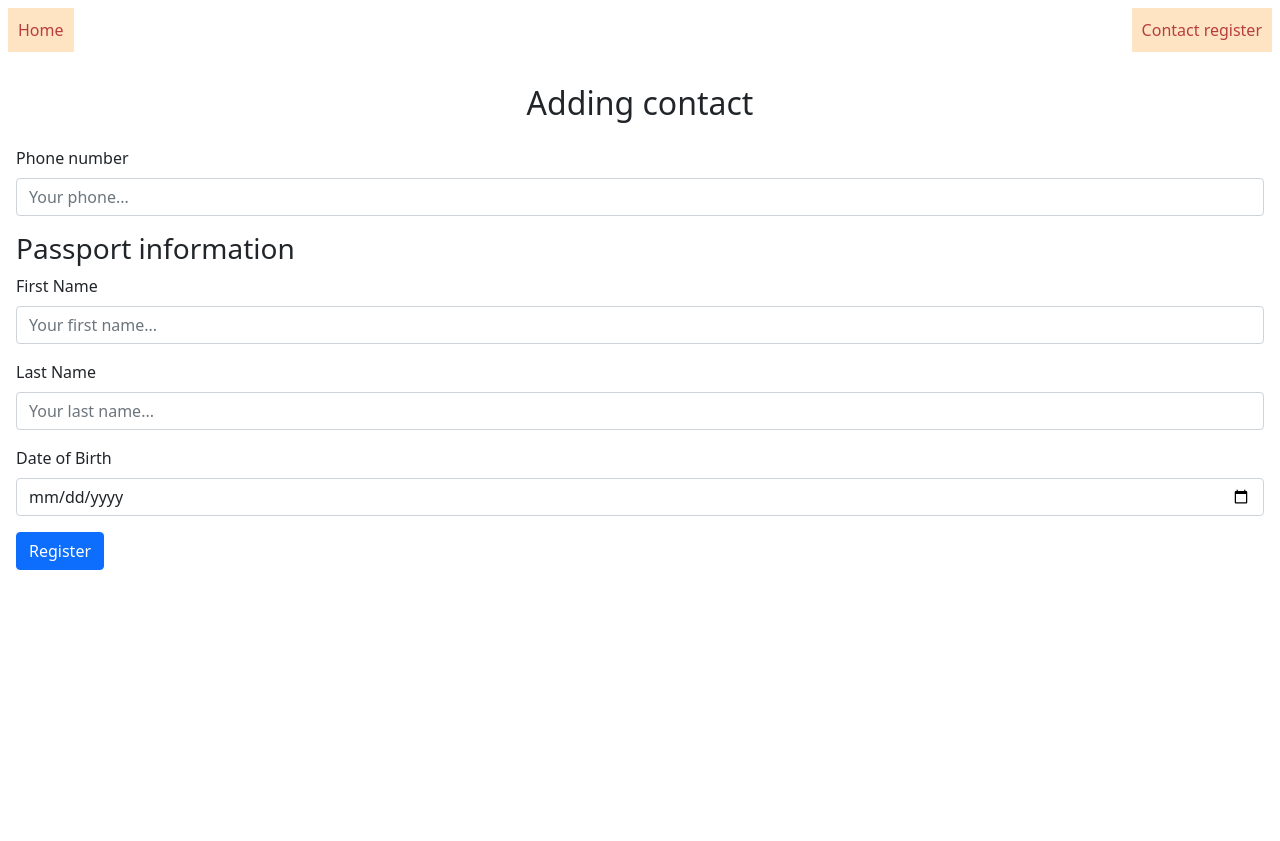
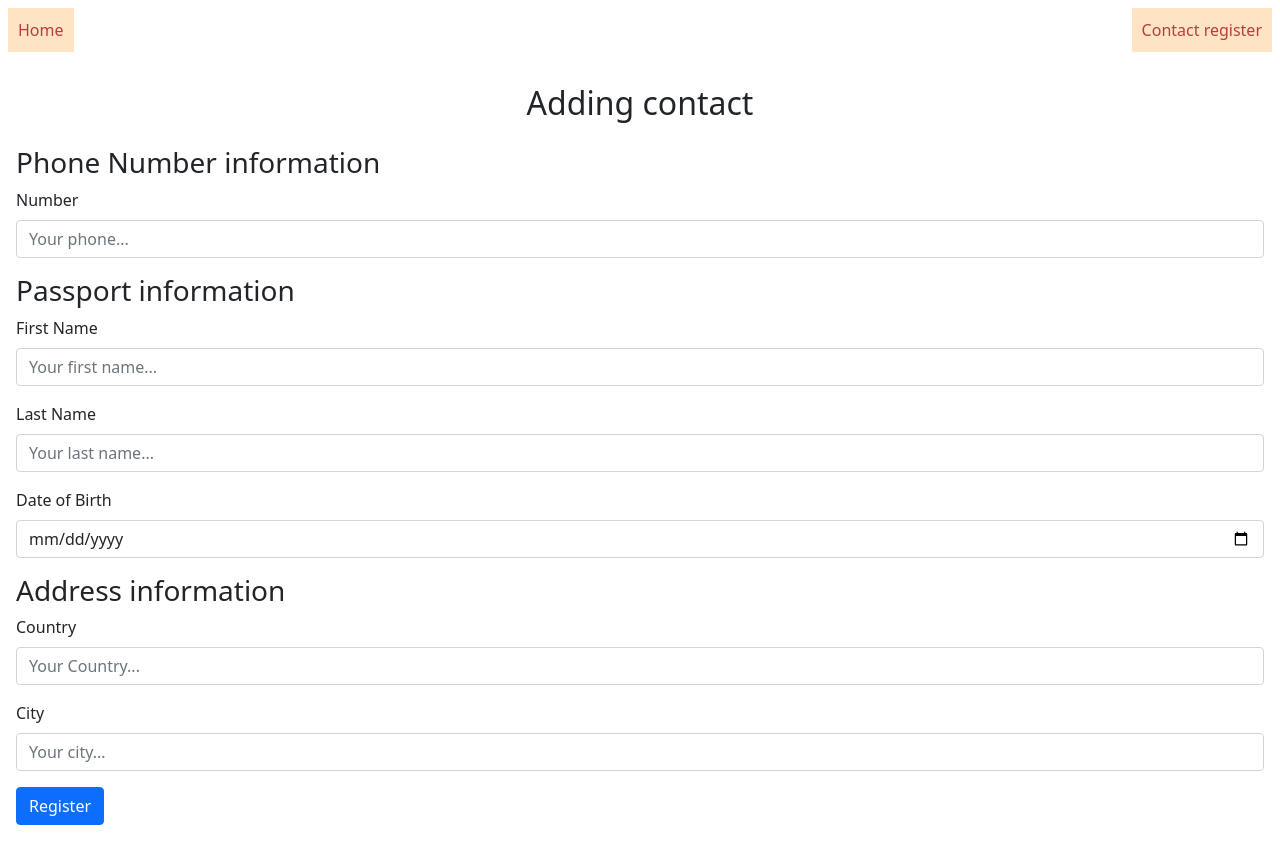
Before and after one commit to nikizhelqzkov/Angular-projects, an Angular app in the folder telRegister/: page /register/add in a window 1280 px wide. Before the commit the page ends 800 px from the top, so only its background shows below. Built offline with nearby package versions, Linux system fonts and the light colour scheme.

Commit message:
Finished Basic structure of the Added Component Added Adress section of the added component

```diff
--- a/telRegister/src/app/app.module.ts
+++ b/telRegister/src/app/app.module.ts
@@ -11,6 +11,7 @@ import { NewRegisterComponent } from './register/new-register/new-register.compo
 import { RouterModule } from '@angular/router';
 import { FormsModule, ReactiveFormsModule } from '@angular/forms';
 import { PassportGroupComponent } from './register/new-register/passport-group/passport-group.component';
+import { RegisterAddressComponent } from './register/new-register/register-address/register-address.component';
 
 @NgModule({
   declarations: [
@@ -19,7 +20,8 @@ import { PassportGroupComponent } from './register/new-register/passport-group/p
     HomeComponent,
     RegisterDetailsComponent,
     NewRegisterComponent,
-    PassportGroupComponent
+    PassportGroupComponent,
+    RegisterAddressComponent
   ],
   imports: [
     BrowserModule,
--- a/telRegister/src/app/register/new-register/new-register.component.html
+++ b/telRegister/src/app/register/new-register/new-register.component.html
@@ -7,8 +7,9 @@
   (ngSubmit)="pushData(registerForm.value)"
   class="registerForm"
 >
+<h3>Phone Number information</h3>
 <div class="mb-3">
-  <label for="telephone" class="form-label">Phone number</label>
+  <label for="telephone" class="form-label">Number</label>
   <input
     formControlName="telephone"
     type="tel"
@@ -19,55 +20,6 @@
   />
 </div>
   <passport-group formGroupName="passportData"></passport-group>
+  <register-address formGroupName="address"></register-address>
   <button type="submit" class="btn btn-primary">Register</button>
 </form>
-
-<!-- <form
-  #registerNew="ngForm"
-  (ngSubmit)="pushData(registerNew.value)"
-  class="registerForm"
-> -->
-<!-- <div class="mb-3">
-    <label for="firstName" class="form-label">First Name</label>
-    <input
-      [(ngModel)]="passportData.firstName"
-      type="text"
-      name="firstName"
-      class="form-control"
-      id="firstName"
-      placeholder="Your first name..."
-    />
-  </div>
-  <div class="mb-3">
-    <label for="lastName" class="form-label">Last Name</label>
-    <input
-      [(ngModel)]="passportData.lastName"
-      type="text"
-      name="lastName"
-      class="form-control"
-      id="name"
-      placeholder="Your last name..."
-    />
-  </div>
-  <div class="mb-3">
-    <label for="tel" class="form-label">Telephone</label>
-    <input
-      [(ngModel)]="tel"
-      type="tel"
-      name="tel"
-      class="form-control"
-      id="tel"
-      placeholder="Your phone number..."
-    />
-  </div> -->
-<!-- <div class="mb-3">
-    <label for="age" class="form-label">Age</label>
-    <input
-      type="number"
-      [(ngModel)]="age"
-      name="age"
-      class="form-control"
-      id="age"
-      placeholder="Your age..."
-    />
-  </div> -->
--- a/telRegister/src/app/register/new-register/new-register.component.ts
+++ b/telRegister/src/app/register/new-register/new-register.component.ts
@@ -13,14 +13,18 @@ export class NewRegisterComponent implements OnInit {
   public registerForm!:FormGroup;
   constructor(private route: Router, private regService: RegisterService,
    private fb:FormBuilder) {}
-
+   private tempDate = new Date();
    ngOnInit(): void {
      this.registerForm = this.fb.group({
        telephone:'',
        passportData:this.fb.group({
          firstName:'',
          lastName: '',
-         dateOfBirth:new Date(),
+         dateOfBirth:`${this.tempDate.getFullYear()}-${this.tempDate.getMonth()+1}-${this.tempDate.getDate()}`,
+       }),
+       address:this.fb.group({
+         country:'',
+         city:''
        })
      })
    }
--- /dev/null
+++ b/telRegister/src/app/register/new-register/register-address/register-address.component.html
@@ -0,0 +1,25 @@
+<ng-container [formGroup]="address">
+  <h3>Address information</h3>
+  <div class="mb-3">
+    <label for="country" class="form-label">Country</label>
+    <input
+      formControlName="country"
+      type="text"
+      name="country"
+      class="form-control"
+      id="country"
+      placeholder="Your Country..."
+    />
+  </div>
+  <div class="mb-3">
+    <label for="city" class="form-label">City</label>
+    <input
+      formControlName="city"
+      type="text"
+      name="city"
+      class="form-control"
+      id="name"
+      placeholder="Your city..."
+    />
+  </div>
+</ng-container>
--- /dev/null
+++ b/telRegister/src/app/register/new-register/register-address/register-address.component.ts
@@ -0,0 +1,20 @@
+import { Component, Input, OnInit } from '@angular/core';
+import { FormGroup, FormGroupDirective } from '@angular/forms';
+
+@Component({
+  selector: 'register-address',
+  templateUrl: './register-address.component.html',
+  styleUrls: ['./register-address.component.scss']
+})
+export class RegisterAddressComponent implements OnInit {
+  @Input() formGroupName!: string;
+  public address!: FormGroup;
+  constructor(private rootFormGroup: FormGroupDirective) {}
+
+  ngOnInit(): void {
+    this.address = this.rootFormGroup.control.get(
+      this.formGroupName
+    ) as FormGroup;
+  }
+
+}
--- a/telRegister/src/app/services/register/register.service.ts
+++ b/telRegister/src/app/services/register/register.service.ts
@@ -28,10 +28,13 @@ export class RegisterService {
     const idList = this.DATA.map((data) => data.id);
     const id = idList.length === 0 ? 0 : Math.max(...idList) + 1;
     const passportData = data.passportData;
+    const address = data.address;
+    debugger;
     const result:IContact = {
       id,
       telephone:data.telephone,
       passportData,
+      address
     };
 
     this.DATA.push(result);
```
Also changed, not shown: telRegister/src/app/register/new-register/register-address/register-address.component.scss (added), 1 other file (tests, documents, lock files or other folders).
